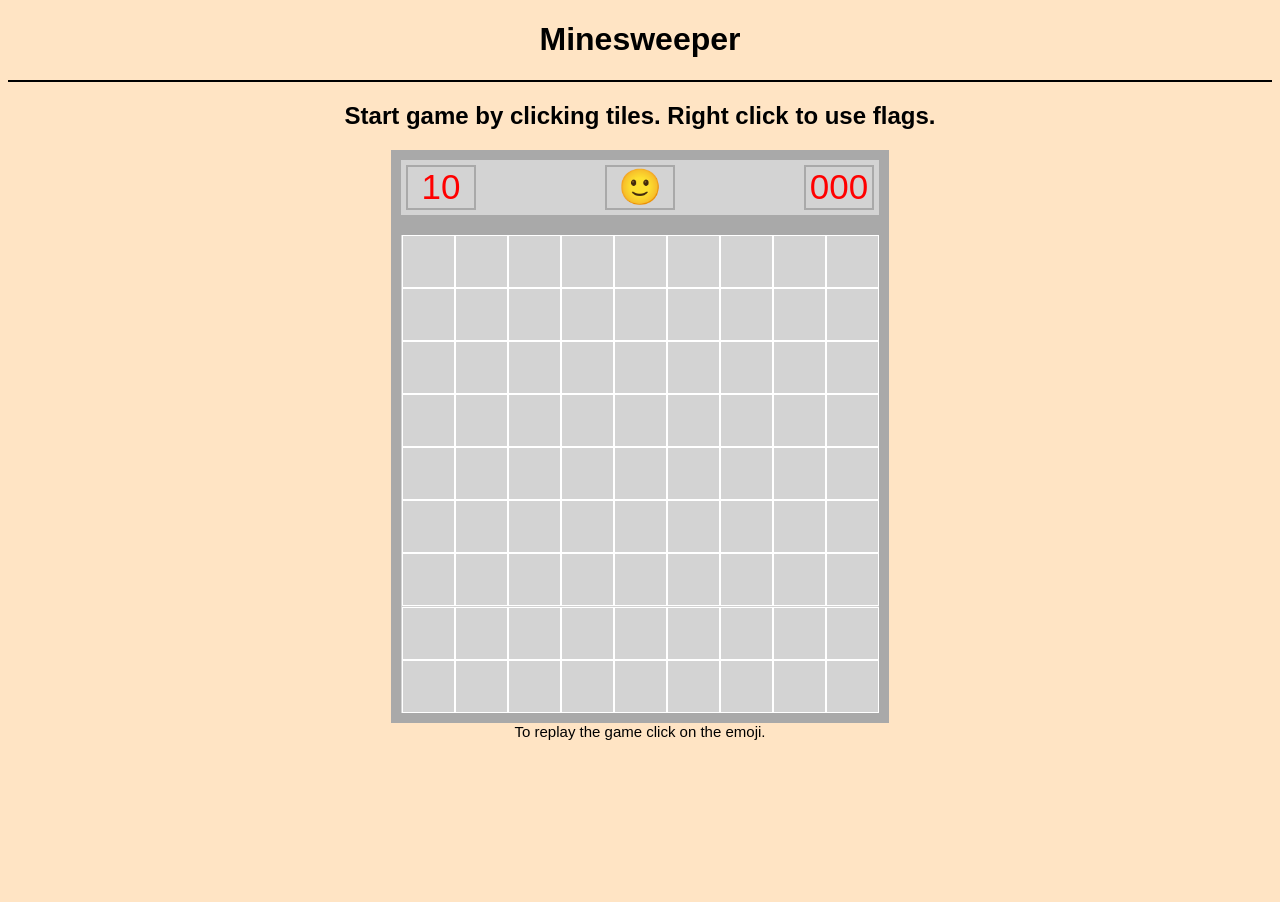
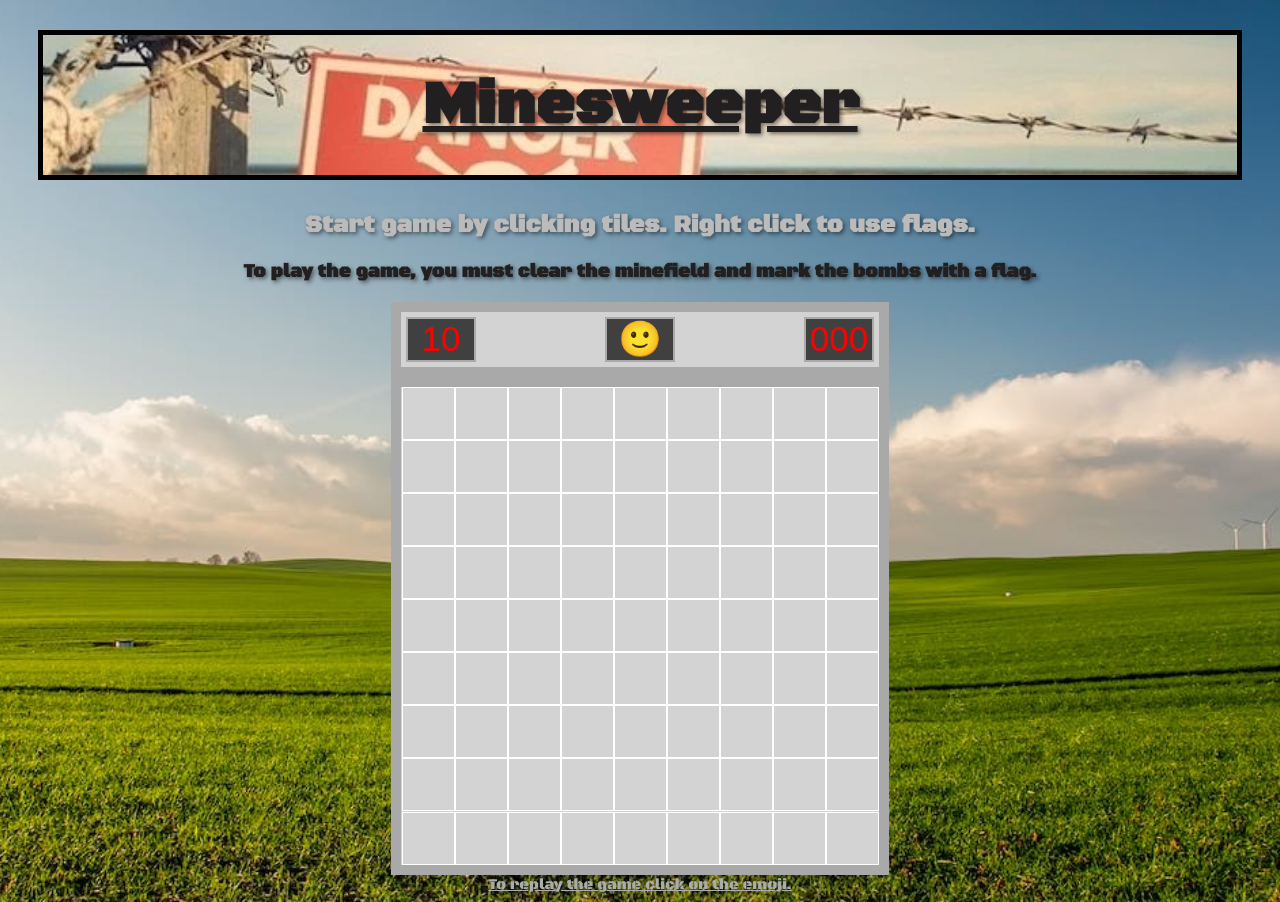
Before and after one commit to curtiskressibucher/Project1-Minesweeper, a plain HTML site: page index.html in a window 1280 px wide. Before the commit the page ends 800 px from the top, so only its background shows below. Drawn offline with Linux system fonts and the light colour scheme.

Commit message:
Style game

```diff
--- a/index.html
+++ b/index.html
@@ -10,27 +10,33 @@
     <body>
         <header>
             <h1>Minesweeper</h1>
-            <hr color="black" />
-            <h2 class="lose">
+            <h2 class="start-game">
                 Start game by clicking tiles. Right click to use flags.
             </h2>
+            <h3 class="game-rules">
+                To play the game, you must clear the minefield and mark the
+                bombs with a flag.
+            </h3>
+        </header>
+        <div class="board-container">
             <div class="topbar">
                 <div class="mine-count"></div>
                 <div class="facesmile">🙂</div>
                 <div class="timer">000</div>
             </div>
-        </header>
             <div class="board">
                 <img
                     class="bomb"
                     src="./Images/Nuke it from orbit - Imgur.gif"
                     alt="Exploding"
                 />
+                <h2 class="lose"></h2>
+                <h2 class="win"></h2>
+
+                <img class="trophy" src="./Images/XqyT.gif" alt="Trophy" />
                 <!-- <div class="c0r0" id="cell"></div> + 80 -->
             </div>
-
-        <!-- link: https://giphy.com/gifs/lT4Ix992z2zfO -->
-        <!-- link: https://bestcorporateevents.com/practice-innovative-problem-solving Minefeild image -->
+        </div>
     </body>
     <footer>To replay the game click on the emoji.</footer>
 </html>
--- a/script.js
+++ b/script.js
@@ -3,7 +3,6 @@ let board = [];
 const rows = 9;
 const columns = 9;
 const minesCount = 10;
-let flag = false;
 let flagPlaced = 0;
 let gameOver = undefined;
 let timer = null;
@@ -16,6 +15,7 @@ const timerEl = document.querySelector('.timer');
 const lostEl = document.querySelector('.lose');
 const mineCountEl = document.querySelector('.mine-count');
 const bombEl = document.querySelector('.bomb');
+const trophyEl = document.querySelector('.trophy');
 
 // Initialise the game board:
 init();
@@ -43,6 +43,7 @@ function renderBoard() {
     }
     console.log(board);
 }
+
 // -   Place mines randomly on the grid
 function setMine() {
     let minesPlaced = 0;
@@ -61,8 +62,10 @@ function setMine() {
     mineCountEl.innerText = minesCount;
     return;
 }
-// Hidding the bomb gif.
+
+// Hidding the gifs.
 bombEl.style.display = 'none';
+trophyEl.style.display = 'none';
 
 // Display the current game board
 // Prompt the player for their move (e.g., row and column)
@@ -103,7 +106,6 @@ boardEl.addEventListener('click', function (event) {
             const adjacentMines = countAdjacentMines(row, column);
 
             if (adjacentMines === 0) {
-                // floodFill(row, column);
                 clickedCell.style.backgroundColor = 'darkgray';
                 // If no adjacent mines, reveal adjacent cells recursively
             } else {
@@ -171,7 +173,7 @@ function floodFill(row, col) {
     }
     const cell = board[row][col];
 
-    if (cell.isRevealed) {
+    if (!cell.isRevealed) {
         return;
     }
     cell.isRevealed = true;
@@ -191,10 +193,6 @@ function floodFill(row, col) {
                     newCol >= 0 &&
                     newCol < columns
                 ) {
-                    if (board[newRow][newCol].isMine) {
-                        console.log(board[newRow][newCol]);
-                        count++;
-                    }
                     floodFill(newRow, newCol);
                 }
             }
@@ -229,7 +227,6 @@ function countAdjacentMines(row, col) {
         for (let c = -1; c <= 1; c++) {
             const newRow = row + r;
             const newCol = col + c;
-            console.log(newRow, newCol);
 
             if (
                 newRow >= 0 &&
--- a/style.css
+++ b/style.css
@@ -1,13 +1,46 @@
+@import url('https://fonts.googleapis.com/css2?family=Black+Ops+One');
+
 * {
-    background-color: bisque;
     box-sizing: border-box;
     font-family: sans-serif;
+}
+html {
+    background-color: bisque;
+    background: url('./Images/pexels-photo-388415.jpeg');
+    background-repeat: no-repeat;
+    background-size: cover;
+    min-height: 100%;
+    background-position: center, center;
 }
 
 h1 {
     text-align: center;
+    font-family: 'Black Ops One', sans-serif;
+    background-image: url(./Images/Mines-705x360-1.webp);
+    background-size: cover;
+    background-position: center center;
+    background-repeat: no-repeat;
+    height: 150px;
+    display: flex;
+    align-items: center;
+    justify-content: center;
+    font-size: 60px;
+    text-shadow: 2px 2px 4px rgb(0, 0, 0, 0.5);
+    text-decoration: underline;
+    color: rgb(33, 31, 31);
+    border: 5px solid black;
+    margin: 30px;
 }
-
+.start-game {
+    font-family: 'Black Ops One', sans-serif;
+    color: rgb(188, 187, 187);
+    text-shadow: 2px 2px 4px rgb(0, 0, 0, 0.5);
+    display: flex;
+    justify-content: center;
+    align-items: center;
+}
+.board-container {
+}
 .board {
     position: relative;
     width: 498px;
@@ -43,7 +76,7 @@ h1 {
 }
 .mine-count {
     color: red;
-    background-color: lightgray;
+    background-color: rgb(64, 64, 64);
     font-size: 35px;
     width: 70px;
     height: 45px;
@@ -52,7 +85,7 @@ h1 {
 }
 .facesmile {
     text-align: center;
-    background-color: lightgray;
+    background-color: rgb(64, 64, 64);
     width: 70px;
     height: 45px;
     border: 2px solid darkgray;
@@ -62,17 +95,28 @@ h1 {
 .timer {
     color: red;
     font-size: 35px;
-    background-color: lightgray;
+    background-color: rgb(64, 64, 64);
     width: 70px;
     height: 45px;
     border: 2px solid darkgray;
     text-align: center;
 }
+
 .lose {
+    position: absolute;
+    background: transparent;
     color: black;
+    font-size: 24px;
+    text-align: center;
     display: flex;
     justify-content: center;
     align-items: center;
+}
+.game-rules {
+    text-align: center;
+    font-family: 'Black Ops One', sans-serif;
+    color: rgb(33, 31, 31);
+    text-shadow: 2px 2px 4px rgb(0, 0, 0, 0.5);
 }
 
 .mine-count-1 {
@@ -110,11 +154,19 @@ h1 {
 footer {
     text-align: center;
     font-size: 15px;
+    font-family: 'Black Ops One', sans-serif;
+    color: rgb(172, 172, 172);
+    text-decoration: underline;
 }
 .bomb {
     position: absolute;
-    background: transparent;
     border: none;
     width: 490px;
     height: 490px;
 }
+.trophy {
+    background: transparent;
+    position: absolute;
+    width: 300px;
+    height: 300px;
+}
```
Also changed, not shown: Images/Add some style Minesweeper 2023.png (added), Images/Screenshot 2023-10-19 at 1.31.26 pm.png (added), Images/Screenshot 2023-10-22 at 10.12.29 am.png (added), Images/XqyT.gif (added), Images/pexels-photo-388415.jpeg (added), 1 other file. Lines whose indentation alone changed are shown as unchanged.
